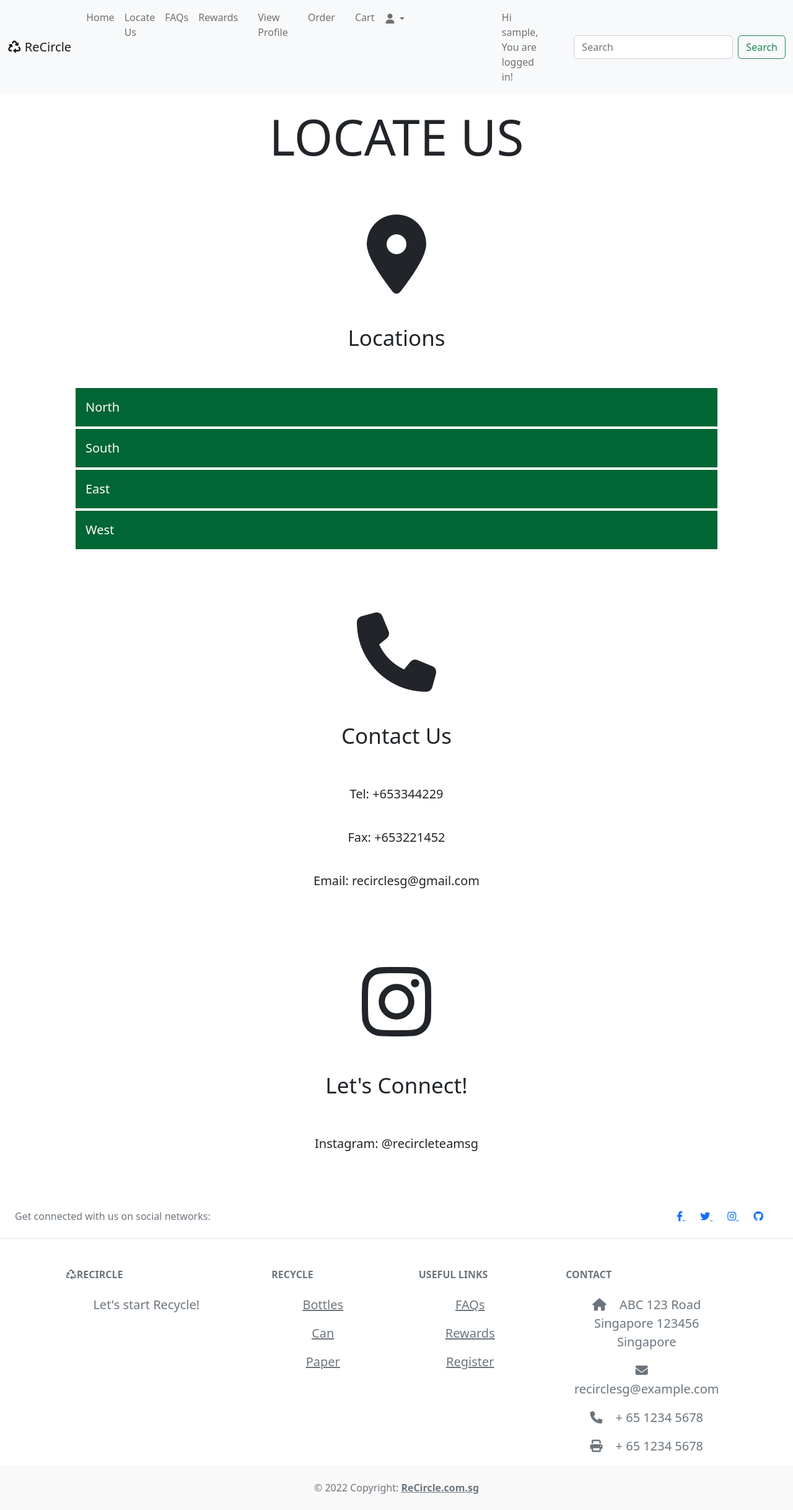
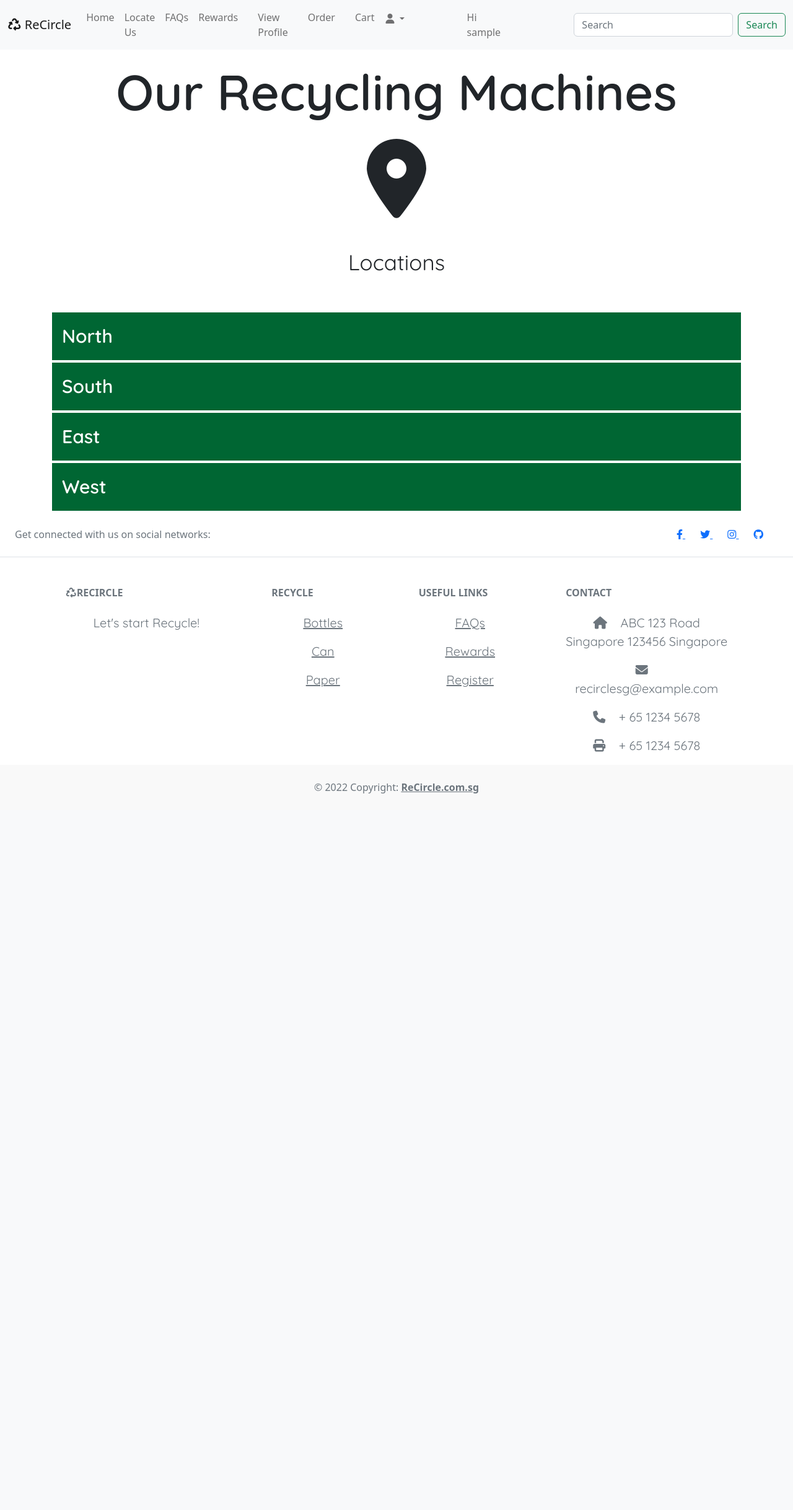
Before and after one commit to calvinni/Agile-software, a PHP site: page /locateUs.php in a window 1280 px wide. Shown: the whole page at 62% size. After the commit the page ends 1280 px from the top, so only its background shows below. Run offline with PHP 8.4, Linux system fonts and the light colour scheme; the visitor is signed in with stand-in values (Sample User, id 1); some libraries are stand-ins or nearby versions.

Commit message:
Removed "logged in" message in nav bar

```diff
--- a/cart.php
+++ b/cart.php
@@ -90,7 +90,7 @@ $user = mysqli_fetch_assoc($Id);
                                 {
                                     $name = $_SESSION['userName'];
                                     echo '<li class="nav-item">
-                                            <div class="nav-link">Hi '.$name.',<br>You are logged in!</div>
+                                            <div class="nav-link">Hi '.$name.'</div>
                                           </li>';
                                 }
                         ?>
--- a/changecart.php
+++ b/changecart.php
@@ -86,7 +86,7 @@ $_ID = $_POST['I_D'];
                                 {
                                     $name = $_SESSION['userName'];
                                     echo '<li class="nav-item">
-                                            <div class="nav-link">Hi '.$name.',<br>You are logged in!</div>
+                                            <div class="nav-link">Hi '.$name.'</div>
                                           </li>';
                                 }
                         ?>
--- a/faqs.php
+++ b/faqs.php
@@ -79,7 +79,7 @@
                                 {
                                     $name = $_SESSION['userName'];
                                     echo '<li class="nav-item">
-                                            <div class="nav-link">Hi '.$name.',<br>You are logged in!</div>
+                                            <div class="nav-link">Hi '.$name.'</div>
                                           </li>';
                                 }
                         ?>
--- a/index.php
+++ b/index.php
@@ -79,7 +79,7 @@
                                 {
                                     $name = $_SESSION['userName'];
                                     echo '<li class="nav-item">
-                                            <div class="nav-link">Hi '.$name.',<br>You are logged in!</div>
+                                            <div class="nav-link">Hi '.$name.'</div>
                                           </li>';
                                 }
                         ?>
--- a/locateUs.php
+++ b/locateUs.php
@@ -1,3 +1,8 @@
+<!-- References
+https://recyclensave.sg/locations/?term=east&type=
+https://www.w3schools.com/howto/howto_css_dropdown.asp -->
+
+
 <?php session_start(); ?>
 <!DOCTYPE html>
 
@@ -12,6 +17,8 @@
     <!-- font awesome link-->
     <link rel="stylesheet" href="https://cdnjs.cloudflare.com/ajax/libs/font-awesome/6.1.2/css/all.min.css"
     integrity="sha512-1sCRPdkRXhBV2PBLUdRb4tMg1w2YPf37qatUFeS7zlBy7jJI8Lf4VHwWfZZfpXtYSLy85pkm9GaYVYMfw5BC1A==" crossorigin="anonymous" referrerpolicy="no-referrer" />
+    <!-- font -->
+   <link href= "https://fonts.googleapis.com/css2?family=Quicksand:wght@400;600&display=swap" rel='stylesheet' type='text/css'>
     <!-- custom css file link  -->
    <link rel="stylesheet" href="css/style.css">
    <style>
@@ -23,31 +30,34 @@
                 text-align: center;
                 padding:50px;
                 font-size: 35px;
+                font-family: "Quicksand", sans-serif;
             }
             h3{
                 text-align: center;
                 padding: 20px;
                 font-size: 80px;
+                font-family: "Quicksand", sans-serif;
             }
             p{
                 text-align: center;
                 font-size: 20px;
+                font-family: "Quicksand", sans-serif;
             }
             .dropbtn {
             background-color: #006633;
             width:100%;
             color: white;
             padding: 16px;
-            font-size: 20px;
+            font-size: 30px;
             text-align: left;
             border: none;
             cursor: pointer;
+            font-family: "Quicksand", sans-serif;
             }
 
             .dropbtn:hover, .dropbtn:focus {
             background-color: #00994C;
             }
-
 
             .dropdown {
             position: relative;
@@ -64,6 +74,8 @@
             overflow: auto;
             box-shadow: 0px 8px 16px 0px rgba(0,0,0,0.2);
             z-index: 1;
+            font-family: "Quicksand", sans-serif;
+            font-size: 25px;
             }
 
             .dropdown-content a {
@@ -144,7 +156,7 @@
                                 {
                                     $name = $_SESSION['userName'];
                                     echo '<li class="nav-item">
-                                            <div class="nav-link">Hi '.$name.',<br>You are logged in!</div>
+                                            <div class="nav-link">Hi '.$name.'</div>
                                           </li>';
                                 }
                         ?>
@@ -166,14 +178,14 @@
     <!-- Main sign -->
     <div class="container-main">
         <div class="row">
-        <h3>LOCATE US</h3>
+        <h3><b>Our Recycling Machines</b></h3>
         </div>
     </div>
 
 
     <div class="container">
         <div class="row">
-            <div class="col-sm" style= "padding:50px" >
+            <div class="col-sm" >
 
                 <!-- LOCATIONS -->
                 <i class="fa-solid fa-location-dot fa-8x center"></i>
@@ -183,7 +195,7 @@
                     <!-- dropdown list of addresses by region  -->
                     <!-- North -->
                     <div class="dropdown">
-                        <button onclick="myFunction()" class="dropbtn">North</button>
+                        <button onclick="myFunction()" class="dropbtn"><b>North</b></button>
                         <div id="myDropdown" class="dropdown-content">
                             <a href="#home"><b>BISHAN SPORTS CENTRE </b><br>
                                             5 Bishan Street 14, Singapore 579783 <br>
@@ -204,7 +216,7 @@
 
                     <!-- South -->
                     <div class="dropdown">
-                        <button onclick="myFunction2()" class="dropbtn">South</button>
+                        <button onclick="myFunction2()" class="dropbtn"><b>South</b></button>
                         <div id="myDropdown2" class="dropdown-content">
                             <a href="#contact"><b>RESORTS WORLD SENTOSA</b> <br>
                                                     8 Sentosa Gateway, Singapore 098269 <br>
@@ -223,7 +235,7 @@
 
                     <!-- East -->
                     <div class="dropdown">
-                        <button onclick="myFunction3()" class="dropbtn">East</button>
+                        <button onclick="myFunction3()" class="dropbtn"><b>East</b></button>
                         <div id="myDropdown3" class="dropdown-content">
                             <a href="#home"><b>GEYLANG BAHRU BLK 68 </b><br>
                                                 Blk 68 Geylang Bahru Singapore 330068<br>
@@ -247,7 +259,7 @@
 
                     <!-- West -->
                     <div class="dropdown">
-                        <button onclick="myFunction4()" class="dropbtn">West</button>
+                        <button onclick="myFunction4()" class="dropbtn"><b>West</b></button>
                         <div id="myDropdown4" class="dropdown-content">
                             <a href="#home"> <b>ASCENT</b> <br>
                             2 SCIENCE PARK DRIVE 118222<br>
@@ -298,24 +310,6 @@
                         }
                     }
                 </script>
-            </div>
-
-            <!-- CONTACT US -->
-            <div class="col-sm" style= "padding:50px">
-                <i class="fa-solid fa-phone fa-8x center"></i>
-                <br>
-                <h1> Contact Us </h1>
-                <p style="text-align: center"> Tel: +653344229</p> <br>
-                <p style="text-align: center"> Fax: +653221452</p> <br>
-                <p style="text-align: center"> Email: recirclesg@gmail.com</p>
-            </div>
-
-            <!-- LETS CONNECT -->
-            <div class="col-sm" style = "padding:50px">
-                <i class="fa-brands fa-instagram fa-8x center"></i>
-                <br>
-                <h1> Let's Connect! </h1>
-                <p style="text-align: center"> Instagram: @recircleteamsg </p>
             </div>
         </div>
     </div>
--- a/login.php
+++ b/login.php
@@ -106,7 +106,7 @@
                                 {
                                     $name = $_SESSION['userName'];
                                     echo '<li class="nav-item">
-                                            <div class="nav-link">Hi '.$name.',<br>You are logged in!</div>
+                                            <div class="nav-link">Hi '.$name.'</div>
                                           </li>';
                                 }
                         ?>
--- a/order.php
+++ b/order.php
@@ -95,7 +95,7 @@ if (isset($_POST['Ordering']))
                                 {
                                     $name = $_SESSION['userName'];
                                     echo '<li class="nav-item">
-                                            <div class="nav-link">Hi '.$name.',<br>You are logged in!</div>
+                                            <div class="nav-link">Hi '.$name.'</div>
                                           </li>';
                                 }
                         ?>
--- a/profile.php
+++ b/profile.php
@@ -91,7 +91,7 @@ $user = mysqli_fetch_assoc($Id);
                                 {
                                     $name = $_SESSION['userName'];
                                     echo '<li class="nav-item">
-                                            <div class="nav-link">Hi '.$name.',<br>You are logged in!</div>
+                                            <div class="nav-link">Hi '.$name.'</div>
                                           </li>';
                                 }
                         ?>
--- a/register.php
+++ b/register.php
@@ -97,7 +97,7 @@
                                 {
                                     $name = $_SESSION['userName'];
                                     echo '<li class="nav-item">
-                                            <div class="nav-link">Hi '.$name.',<br>You are logged in!</div>
+                                            <div class="nav-link">Hi '.$name.'</div>
                                           </li>';
                                 }
                         ?>
--- a/rewards.php
+++ b/rewards.php
@@ -146,7 +146,7 @@ $point = $user['Points'];
                                 {
                                     $name = $_SESSION['userName'];
                                     echo '<li class="nav-item">
-                                            <div class="nav-link">Hi '.$name.',<br>You are logged in!</div>
+                                            <div class="nav-link">Hi '.$name.'</div>
                                           </li>';
                                 }
                         ?>
```
